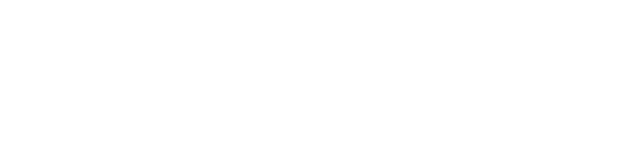
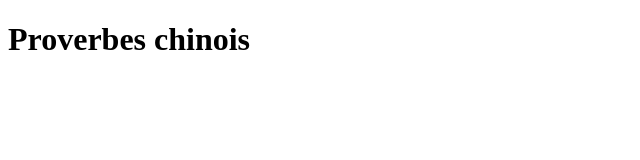
Before and after one commit to bengrand-developer/sharezza, a plain HTML site: page index.html in a window 1280 px wide. Shown: the whole page, without its empty margins (0-640 px from the left). Drawn offline with Linux system fonts and the light colour scheme.

Commit message:
adding h1

```diff
--- a/index.html
+++ b/index.html
@@ -5,6 +5,6 @@
     <title>Si tu pisses contre le vent, le vent te pissera dessus</title>
   </head>
   <body>
-
+    <h1> Proverbes chinois </h1>
   </body>
 </html>
```
